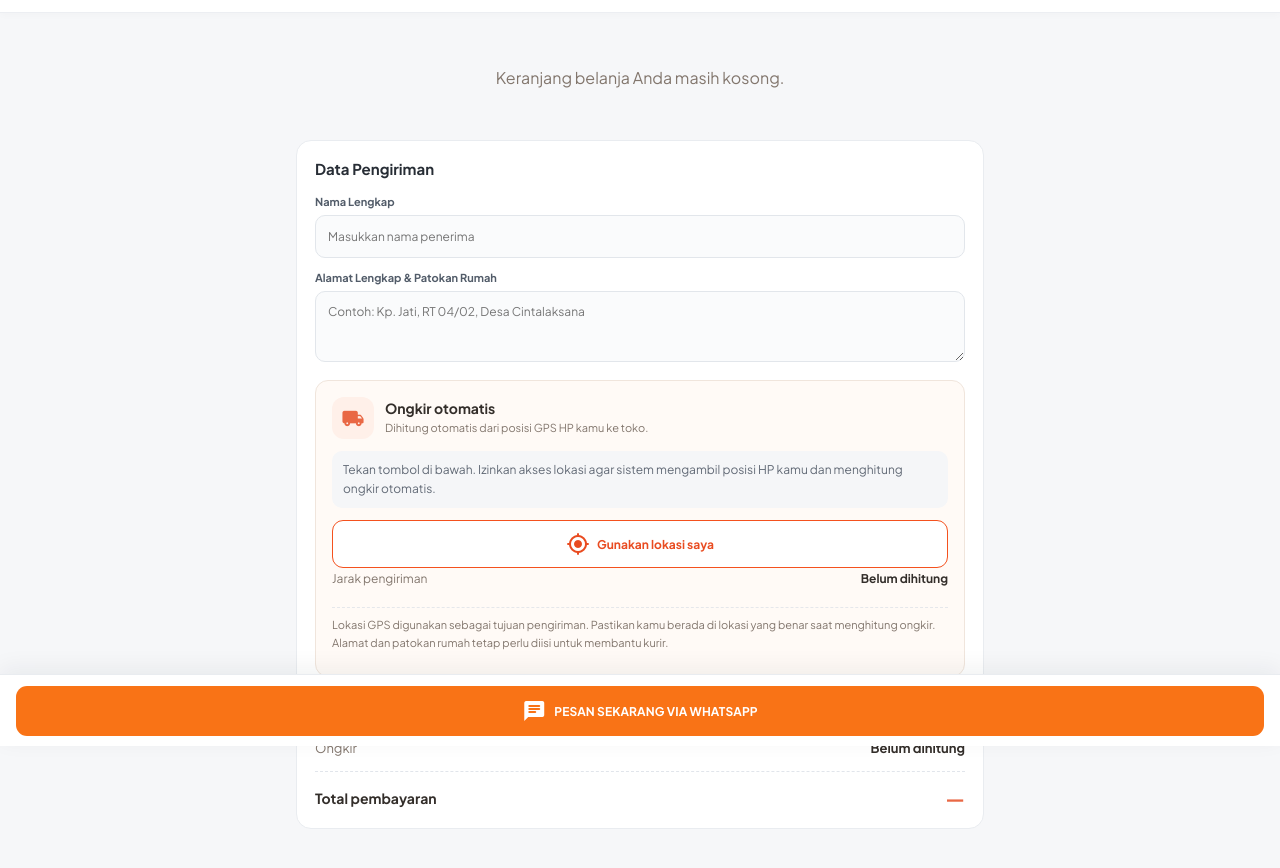
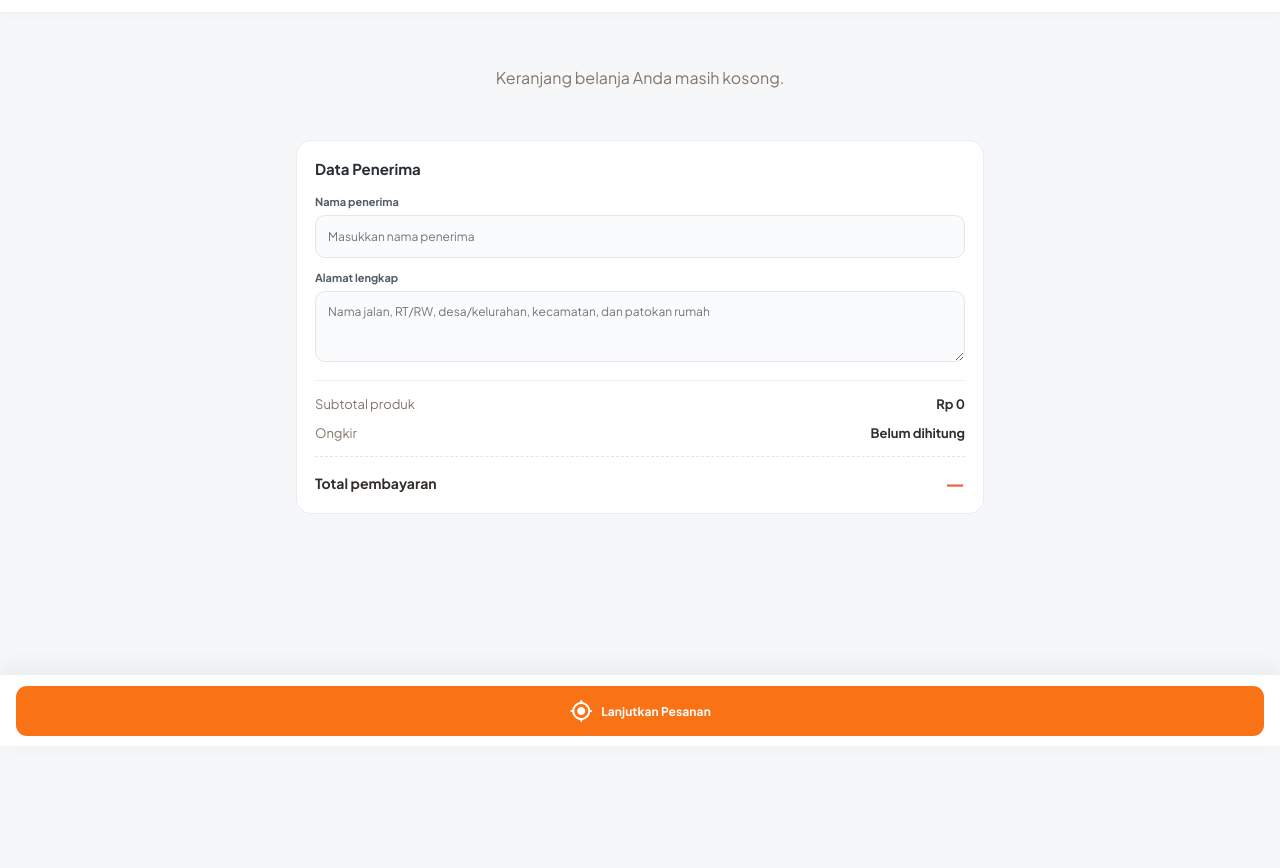
Before and after one commit to zaqucc/toko, a plain HTML site: page order.html in a window 1280 px wide. Shown: the part 54-922 px from the top of the page. After the commit the page ends 808 px from the top, so only its background shows below. Drawn offline with Linux system fonts and the light colour scheme.

Commit message:
Simplify cart recipient form and use checkout button for GPS

```diff
--- a/order.html
+++ b/order.html
@@ -28,32 +28,18 @@
             <p style="text-align:center; color:var(--text-gray); padding:20px;">Memuat keranjang...</p>
         </div>
 
-        <!-- FORM DATA PENGIRIMAN -->
-        <div class="form-card">
-            <h2>Data Pengiriman</h2>
+        <!-- DATA PENERIMA -->
+        <div class="form-card checkout-recipient-card">
+            <h2>Data Penerima</h2>
             <div class="form-group">
-                <label>Nama Lengkap</label>
-                <input type="text" id="nama" class="form-control" placeholder="Masukkan nama penerima">
+                <label for="nama">Nama penerima</label>
+                <input type="text" id="nama" class="form-control" autocomplete="name" placeholder="Masukkan nama penerima" required>
             </div>
-
             <div class="form-group">
-                <label>Alamat Lengkap & Patokan Rumah</label>
-                <textarea id="alamat" class="form-control" rows="3" placeholder="Contoh: Kp. Jati, RT 04/02, Desa Cintalaksana"></textarea>
+                <label for="alamat">Alamat lengkap</label>
+                <textarea id="alamat" class="form-control" rows="3" autocomplete="street-address" placeholder="Nama jalan, RT/RW, desa/kelurahan, kecamatan, dan patokan rumah" required></textarea>
             </div>
-
-            <div class="shipping-card" aria-live="polite">
-                <div class="shipping-card-heading">
-                    <span class="material-icons-round">local_shipping</span>
-                    <div><strong>Ongkir otomatis</strong><small>Dihitung otomatis dari posisi GPS HP kamu ke toko.</small></div>
-                </div>
-                <p id="ongkir-status" class="shipping-status">Tekan tombol di bawah. Izinkan akses lokasi agar sistem mengambil posisi HP kamu dan menghitung ongkir otomatis.</p>
-                <button type="button" id="pilih-lokasi-btn" class="btn-calculate-shipping" onclick="ambilLokasiDanHitungOngkir()">
-                    <span class="material-icons-round">my_location</span> Gunakan lokasi saya
-                </button>
-                <div class="shipping-distance-row"><span>Jarak pengiriman</span><strong id="jarak-pengiriman">Belum dihitung</strong></div>
-                <p class="map-disclaimer">Lokasi GPS digunakan sebagai tujuan pengiriman. Pastikan kamu berada di lokasi yang benar saat menghitung ongkir. Alamat dan patokan rumah tetap perlu diisi untuk membantu kurir.</p>
-            </div>
-
+            <p id="checkout-status" class="checkout-status" role="status" aria-live="polite" hidden></p>
             <div class="order-price-breakdown">
                 <div><span>Subtotal produk</span><strong id="subtotal-produk">Rp 0</strong></div>
                 <div><span>Ongkir</span><strong id="ongkir-akhir">Belum dihitung</strong></div>
@@ -64,9 +50,9 @@
 
     <!-- TOMBOL AKSI PESAN WHATSAPP DI BAWAH -->
     <div class="action-bar">
-        <button class="btn-submit-order" onclick="kirimKeWhatsApp()">
-            <span class="material-icons-round">chat</span>
-            <span>PESAN SEKARANG VIA WHATSAPP</span>
+        <button class="btn-submit-order" id="checkout-submit" type="button" onclick="prosesCheckoutDenganGPS()">
+            <span class="material-icons-round">my_location</span>
+            <span>Lanjutkan Pesanan</span>
         </button>
     </div>
 
@@ -98,9 +84,7 @@
         window.addEventListener('load', () => {
             renderKeranjang();
             const alamatInput = document.getElementById('alamat');
-            if (alamatInput) {
-                alamatInput.addEventListener('input', alamatPengirimanBerubah);
-            }
+            if (alamatInput) alamatInput.addEventListener('input', alamatPengirimanBerubah);
         });
     </script>
 </body>
```
